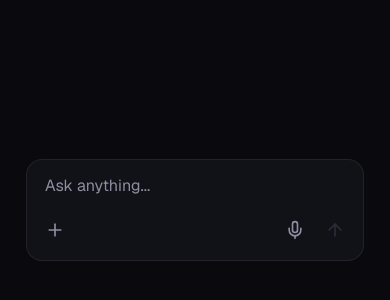
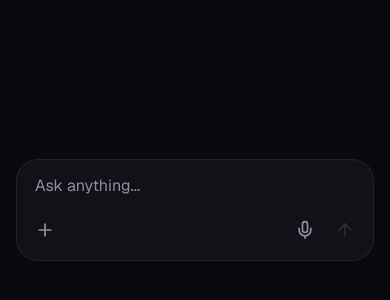
Before and after one commit to 404brtk/rag-chatbot, a React (Vite) app in the folder frontend/: page / in a window 390 px wide. Shown: the part 212-512 px from the top of the page. Built offline with nearby package versions, Linux system fonts and the light colour scheme.

Commit message:
style: use css variable for chat max-width and simplify mobile styles

```diff
--- a/frontend/src/components/ChatInput.css
+++ b/frontend/src/components/ChatInput.css
@@ -1,8 +1,7 @@
 .chat-input-wrapper {
   width: 100%;
-  max-width: 768px;
+  max-width: var(--chat-max-width);
   margin: 0 auto;
-  padding: 0 16px;
 }
 
 .chat-input-container {
@@ -151,14 +150,6 @@
 }
 
 @media (max-width: 640px) {
-  .chat-input-wrapper {
-    padding: 0 10px;
-  }
-
-  .chat-input-container {
-    border-radius: var(--radius-lg);
-  }
-
   .chat-input-textarea {
     width: calc(100% - 10px);
     padding: 14px 6px 6px 18px;
```
